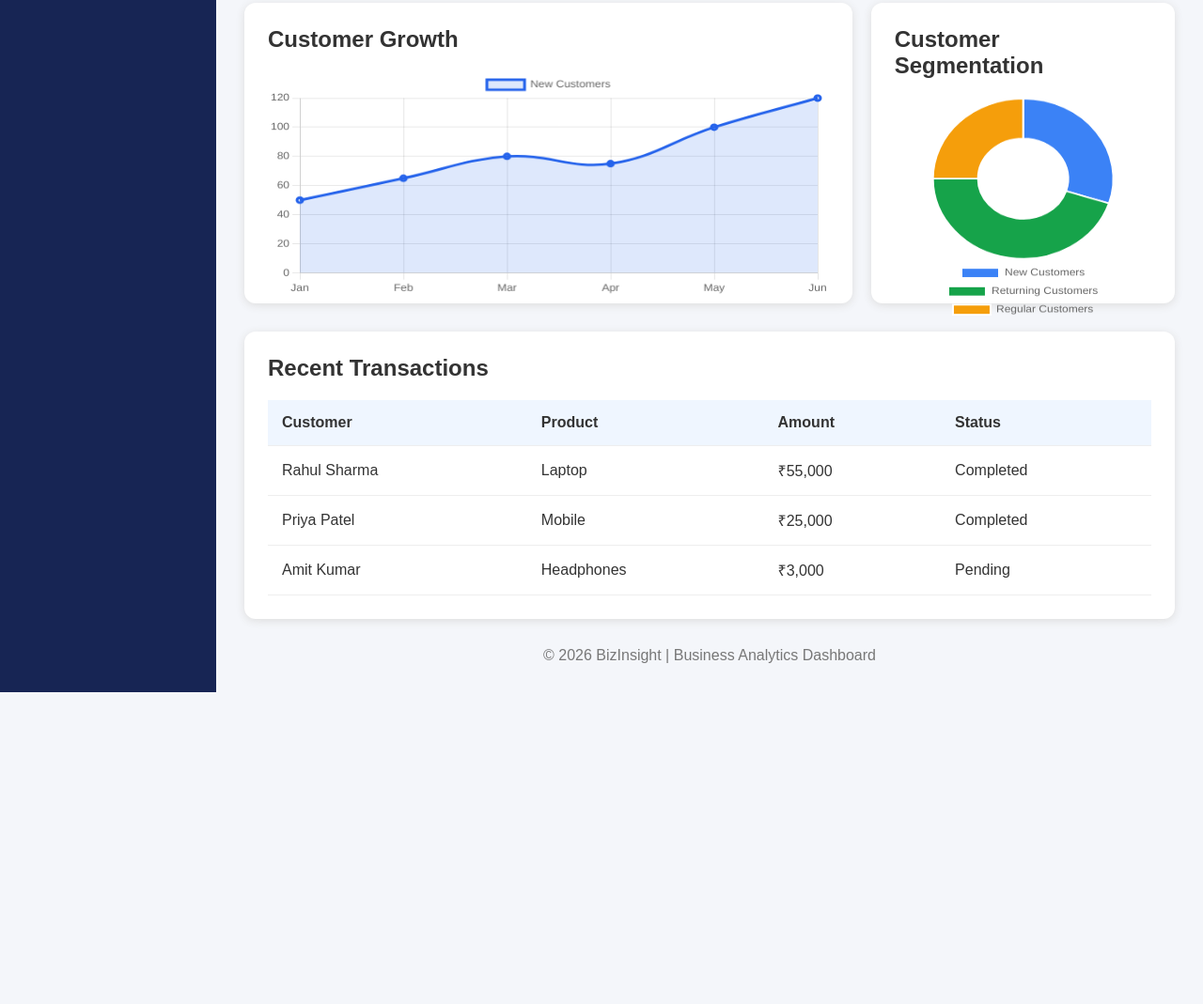
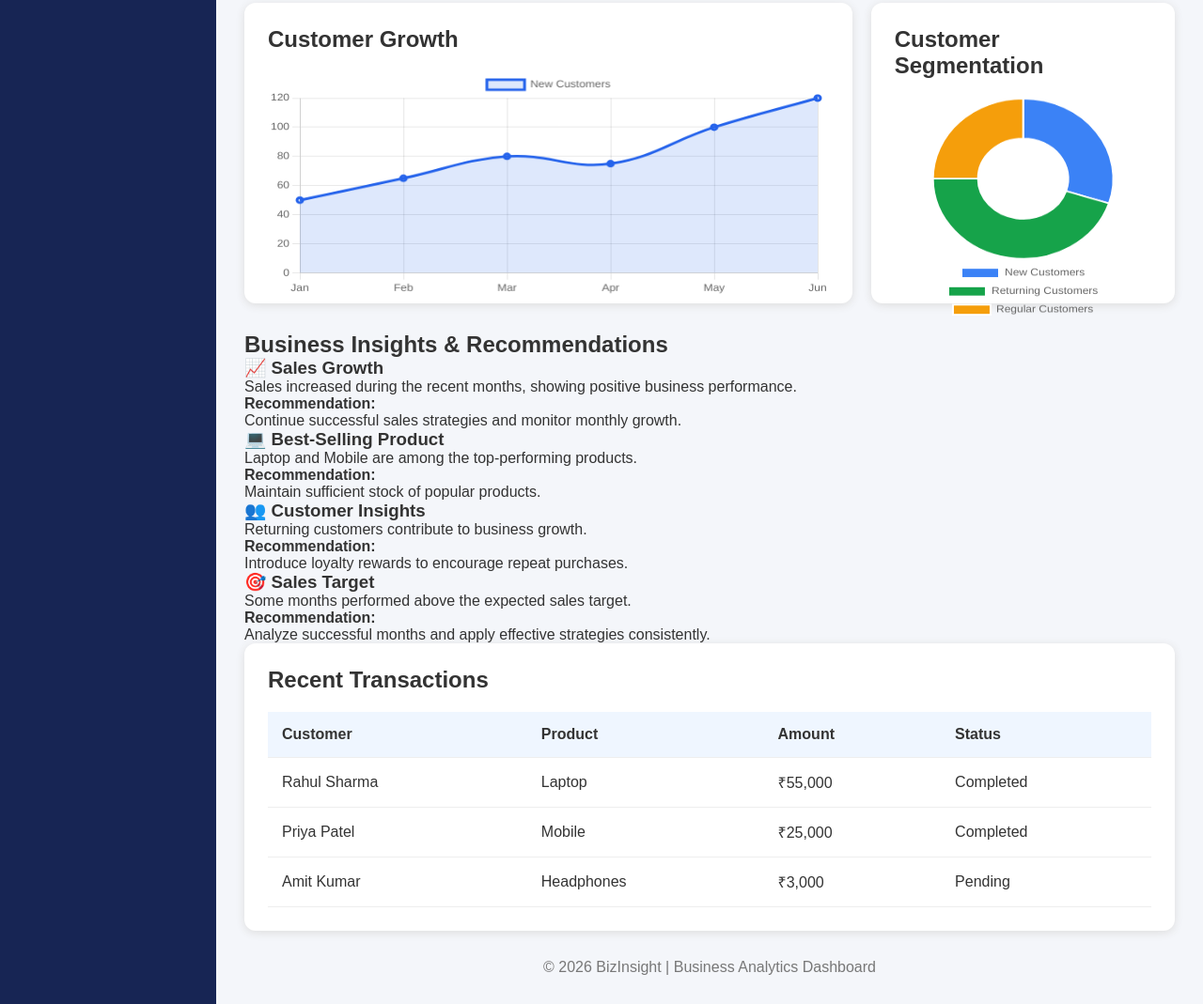
Before and after one commit to 41asakshijadhav-design/BizInsight, a plain HTML site: page index.html in a window 1280 px wide. Shown: the part 800-1869 px from the top of the page at 94% size. Before the commit the page ends 1537 px from the top, so only its background shows below. Drawn offline with nearby package versions, Linux system fonts and the light colour scheme.

Commit message:
Update index.html

```diff
--- a/index.html
+++ b/index.html
@@ -107,6 +107,45 @@
 
 </section>
 
+<!-- Business Insights & Recommendations -->
+<section class="insights-section">
+
+    <h2>Business Insights & Recommendations</h2>
+
+    <div class="insights-container">
+
+        <div class="insight-card">
+            <h3>📈 Sales Growth</h3>
+            <p>Sales increased during the recent months, showing positive business performance.</p>
+            <strong>Recommendation:</strong>
+            <p>Continue successful sales strategies and monitor monthly growth.</p>
+        </div>
+
+        <div class="insight-card">
+            <h3>💻 Best-Selling Product</h3>
+            <p>Laptop and Mobile are among the top-performing products.</p>
+            <strong>Recommendation:</strong>
+            <p>Maintain sufficient stock of popular products.</p>
+        </div>
+
+        <div class="insight-card">
+            <h3>👥 Customer Insights</h3>
+            <p>Returning customers contribute to business growth.</p>
+            <strong>Recommendation:</strong>
+            <p>Introduce loyalty rewards to encourage repeat purchases.</p>
+        </div>
+
+        <div class="insight-card">
+            <h3>🎯 Sales Target</h3>
+            <p>Some months performed above the expected sales target.</p>
+            <strong>Recommendation:</strong>
+            <p>Analyze successful months and apply effective strategies consistently.</p>
+        </div>
+
+    </div>
+
+</section>
+
 
         <section class="table-box">
             <h2>Recent Transactions</h2>
```
